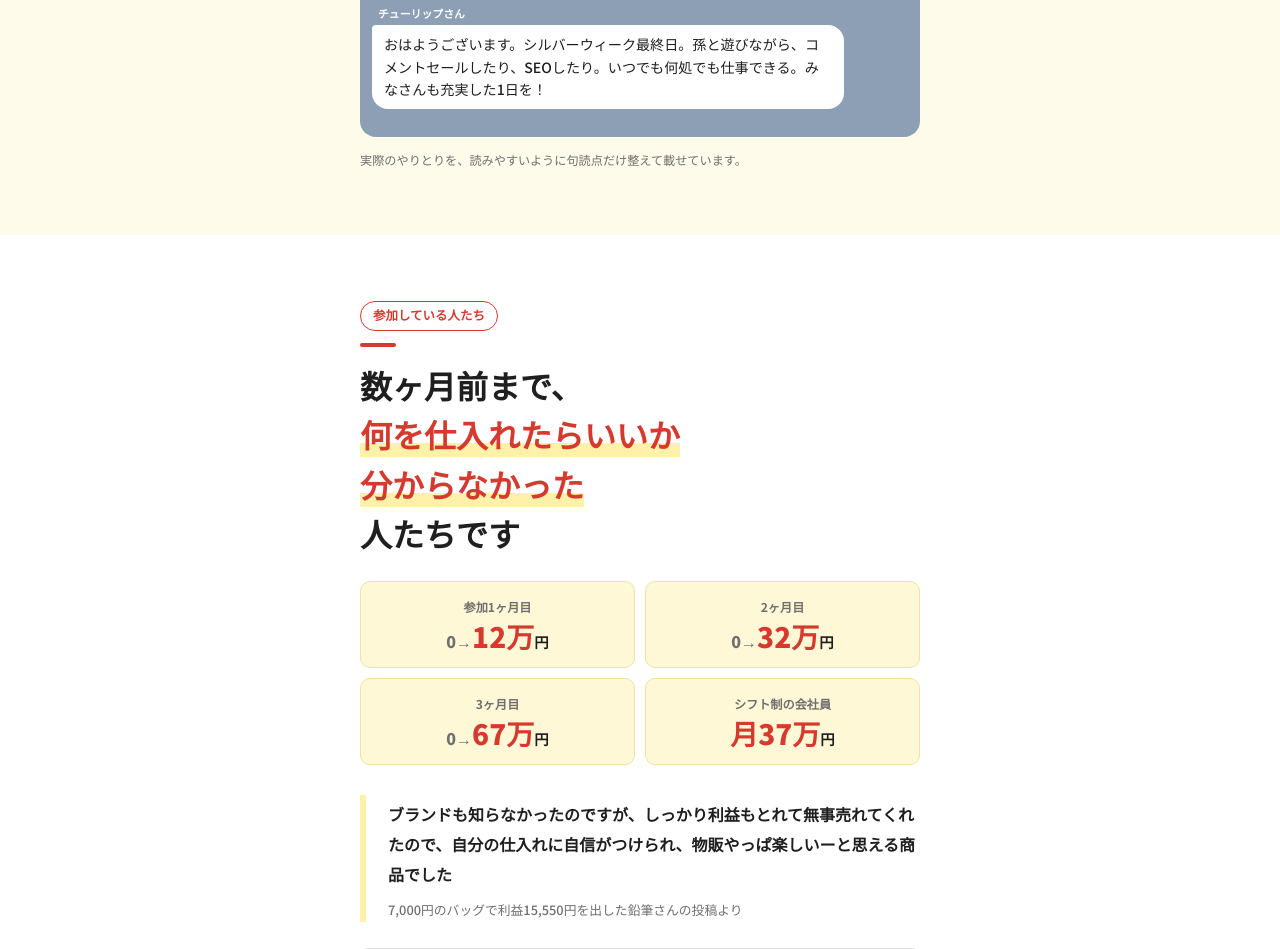
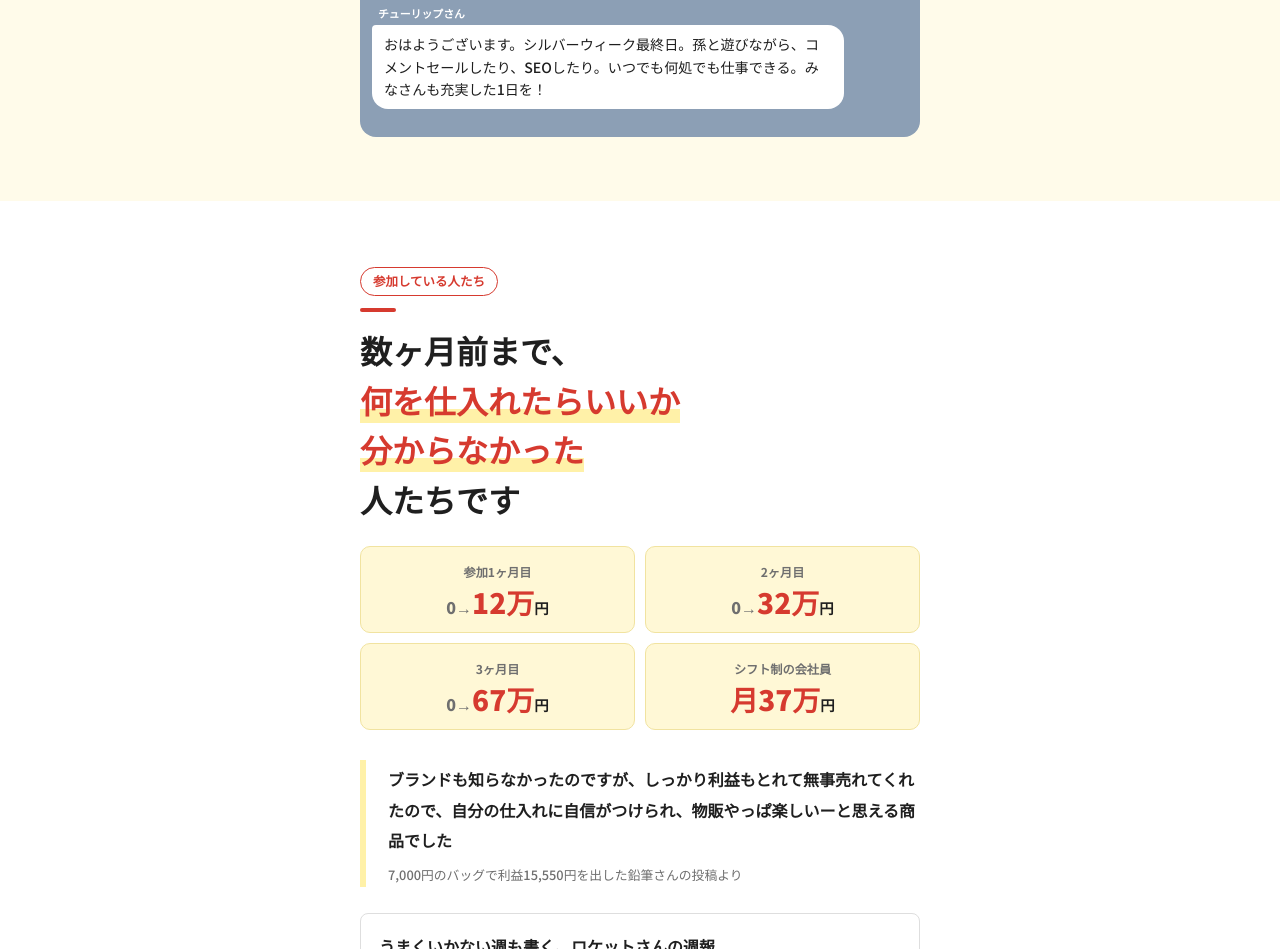
Before and after one commit to watarushinmachi/sedori-openchat-lp, a plain HTML site: page index.html in a window 1280 px wide. Shown: the part 4232-5181 px from the top of the page. Drawn offline with Linux system fonts and the light colour scheme.

Commit message:
Remove note under chat excerpt
Co-Authored-By: Claude Opus 5.5 <noreply@anthropic.com>

```diff
--- a/index.html
+++ b/index.html
@@ -568,7 +568,6 @@
       <div class="talk-msg"><small>鉛筆さん</small><p>小さい物攻めましょ！！！！笑笑</p></div>
       <div class="talk-msg"><small>チューリップさん</small><p>おはようございます。シルバーウィーク最終日。孫と遊びながら、コメントセールしたり、SEOしたり。いつでも何処でも仕事できる。みなさんも充実した1日を！</p></div>
     </div>
-    <p class="talk-note">実際のやりとりを、読みやすいように句読点だけ整えて載せています。</p>
   </div>
 </section>
 
```
